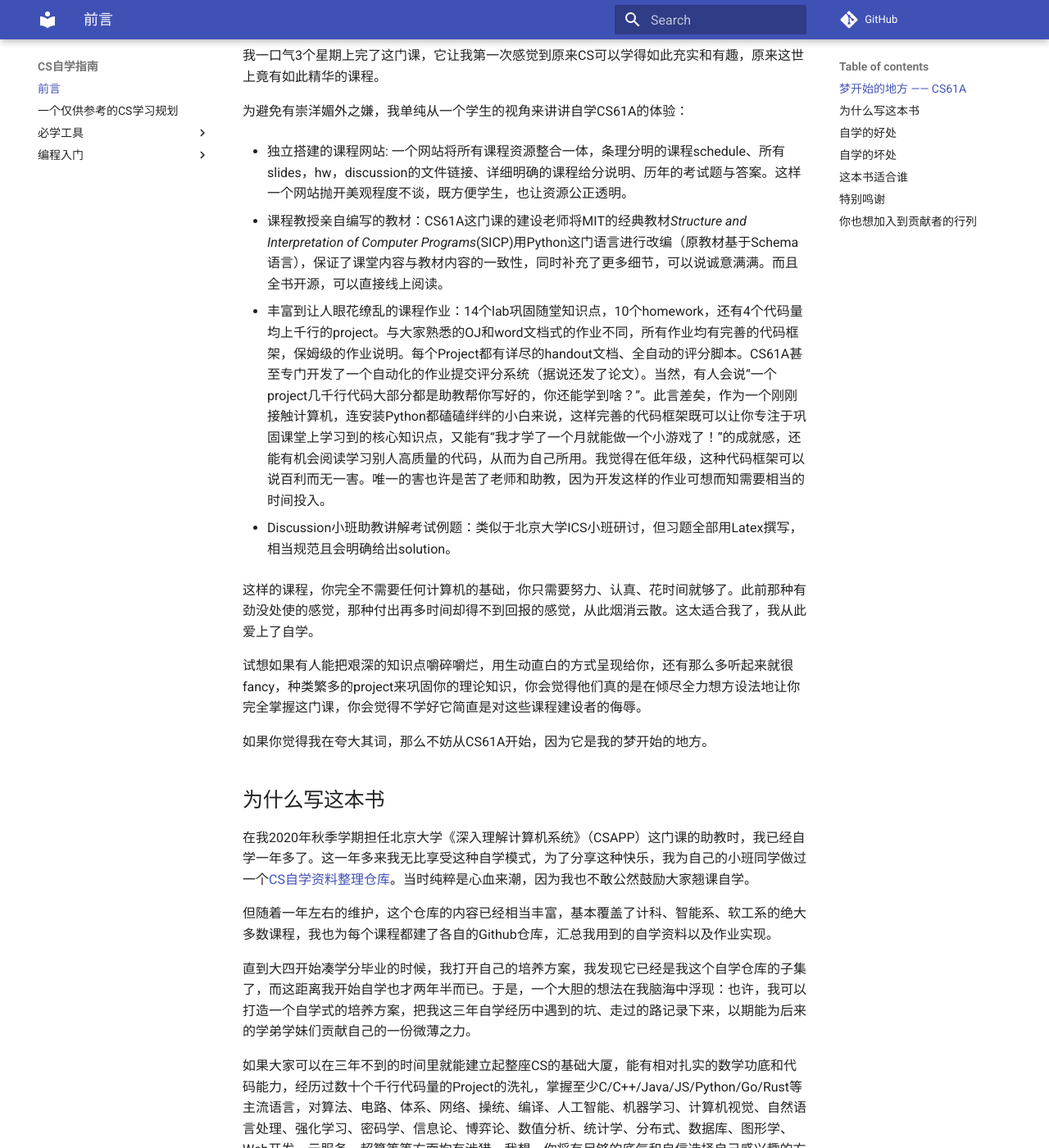
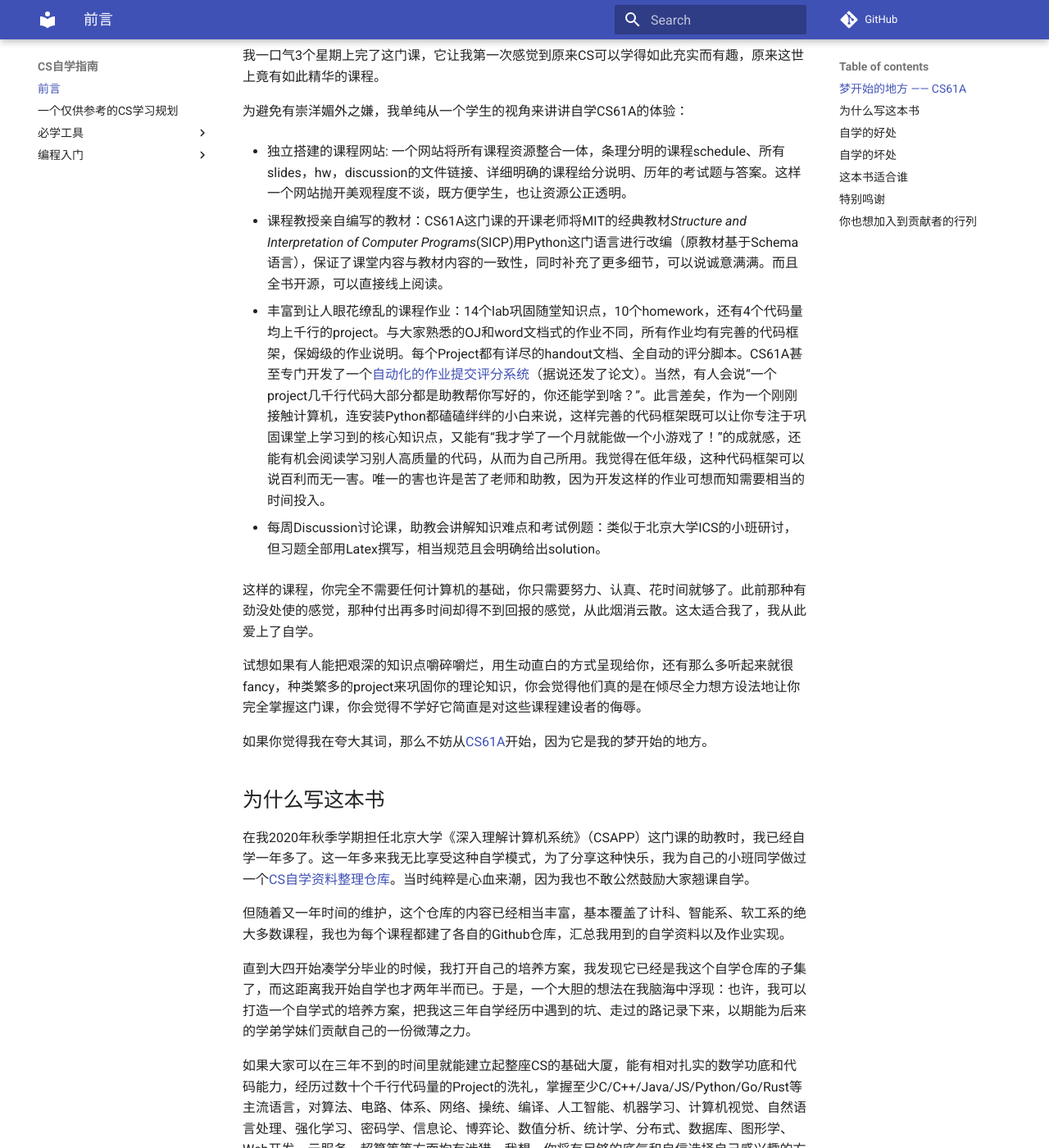
Before and after one commit to PKUFlyingPig/cs-self-learning, an MkDocs documentation site: the page built from docs/index.md, in a window 1280 px wide and 1400 px high, scrolled down 967 px. Shown: the whole window at 82% size. Built offline with MkDocs 1.6.1 and Material for MkDocs 9.7.7, drawn with Linux system fonts in a browser that asks for light colours; comment, search, counter and statistics services are not loaded; some of the changed text lies outside the part shown.

Commit message:
fix some typo

```diff
--- a/docs/index.md
+++ b/docs/index.md
@@ -1,14 +1,14 @@
 # 前言
 
-这是一本写给所有想自学计算机的朋友的指南，也是对自己大学三年自学生涯的一个纪念。
+这是一本计算机的自学指南，也是对自己大学三年自学生涯的一个纪念。
 
-这也是一份献给北大信科学弟学妹们的礼物。如果这本书能对你们的信科生涯有哪怕一丝一毫的帮助，都是对我极大的鼓励和慰藉。
+这同时也是一份献给北大信科学弟学妹们的礼物。如果这本书能对你们的信科生涯有哪怕一丝一毫的帮助，都是对我极大的鼓励和慰藉。
 
 本书目前规划了以下部分(如果你有其他好的建议，或者想加入贡献者的行列，欢迎邮件zhongyinmin@pku.edu.cn或者在issue里提问)：
 
-- 必学工具：IDE, 翻墙, StackOverflow, Git, Github, Vim, Latex, Makefile ...
+- 必学工具：IDE, 翻墙, StackOverflow, Git, Github, Vim, Latex, Makefile, 实用工具 ...
+- **国外高质量CS课程汇总**：我将把我上过的所有高质量的国外CS课程分门别类进行汇总，并给出相关的自学建议，每门课都会有一个独立的仓库维护相关的资源以及我的作业实现。
 - 环境配置：Linux基础，bash，环境变量，Anaconda ...
-- **国外高质量CS课程汇总**：我将把所有我上过的所有高质量的CS课程分门别类进行汇总，并给出相关的自学建议，每门课都会有一个独立的仓库维护相关的资源以及我的作业实现。
 - 经典书籍推荐：看过CSAPP这本书的同学一定感叹好书的重要，我将列举推荐自己看过的计算机领域的必看好书与资源链接。
 - 培养方案替代课程(北大信科专享)：我将按照信科2021年计算机科学与技术专业的培养方案，对于每个课程列出相关替代课程学习资料，并分析如何在不影响课程绩点的情况下学习尽可能多的内容。
 
@@ -17,28 +17,28 @@
 
 这一切的转机发生在我大一的寒假，我心血来潮想学习Python。无意间看到知乎有人推荐了CS61A这门课，说是UC Berkeley的大一入门课程，讲的就是Python。我永远不会忘记那一天，打开[CS61A](https://cs61a.org/)课程网站的那个瞬间，就像哥伦布发现了新大陆一样，我开启了新世界的大门。
 
-我一口气3个星期上完了这门课，它让我第一次感觉到原来CS可以学得如此充实和有趣，原来这世上竟有如此精华的课程。
+我一口气3个星期上完了这门课，它让我第一次感觉到原来CS可以学得如此充实而有趣，原来这世上竟有如此精华的课程。
 
 为避免有崇洋媚外之嫌，我单纯从一个学生的视角来讲讲自学CS61A的体验：
 
 - 独立搭建的课程网站: 一个网站将所有课程资源整合一体，条理分明的课程schedule、所有slides，hw，discussion的文件链接、详细明确的课程给分说明、历年的考试题与答案。这样一个网站抛开美观程度不谈，既方便学生，也让资源公正透明。
 
-- 课程教授亲自编写的教材：CS61A这门课的建设老师将MIT的经典教材*Structure and Interpretation of Computer Programs*(SICP)用Python这门语言进行改编（原教材基于Schema语言），保证了课堂内容与教材内容的一致性，同时补充了更多细节，可以说诚意满满。而且全书开源，可以直接线上阅读。
+- 课程教授亲自编写的教材：CS61A这门课的开课老师将MIT的经典教材*Structure and Interpretation of Computer Programs*(SICP)用Python这门语言进行改编（原教材基于Schema语言），保证了课堂内容与教材内容的一致性，同时补充了更多细节，可以说诚意满满。而且全书开源，可以直接线上阅读。
 
-- 丰富到让人眼花缭乱的课程作业：14个lab巩固随堂知识点，10个homework，还有4个代码量均上千行的project。与大家熟悉的OJ和word文档式的作业不同，所有作业均有完善的代码框架，保姆级的作业说明。每个Project都有详尽的handout文档、全自动的评分脚本。CS61A甚至专门开发了一个自动化的作业提交评分系统（据说还发了论文）。当然，有人会说“一个project几千行代码大部分都是助教帮你写好的，你还能学到啥？”。此言差矣，作为一个刚刚接触计算机，连安装Python都磕磕绊绊的小白来说，这样完善的代码框架既可以让你专注于巩固课堂上学习到的核心知识点，又能有“我才学了一个月就能做一个小游戏了！”的成就感，还能有机会阅读学习别人高质量的代码，从而为自己所用。我觉得在低年级，这种代码框架可以说百利而无一害。唯一的害也许是苦了老师和助教，因为开发这样的作业可想而知需要相当的时间投入。
+- 丰富到让人眼花缭乱的课程作业：14个lab巩固随堂知识点，10个homework，还有4个代码量均上千行的project。与大家熟悉的OJ和word文档式的作业不同，所有作业均有完善的代码框架，保姆级的作业说明。每个Project都有详尽的handout文档、全自动的评分脚本。CS61A甚至专门开发了一个[自动化的作业提交评分系统](https://okpy.org/)（据说还发了论文）。当然，有人会说“一个project几千行代码大部分都是助教帮你写好的，你还能学到啥？”。此言差矣，作为一个刚刚接触计算机，连安装Python都磕磕绊绊的小白来说，这样完善的代码框架既可以让你专注于巩固课堂上学习到的核心知识点，又能有“我才学了一个月就能做一个小游戏了！”的成就感，还能有机会阅读学习别人高质量的代码，从而为自己所用。我觉得在低年级，这种代码框架可以说百利而无一害。唯一的害也许是苦了老师和助教，因为开发这样的作业可想而知需要相当的时间投入。
 
-- Discussion小班助教讲解考试例题：类似于北京大学ICS小班研讨，但习题全部用Latex撰写，相当规范且会明确给出solution。
+- 每周Discussion讨论课，助教会讲解知识难点和考试例题：类似于北京大学ICS的小班研讨，但习题全部用Latex撰写，相当规范且会明确给出solution。
 
 这样的课程，你完全不需要任何计算机的基础，你只需要努力、认真、花时间就够了。此前那种有劲没处使的感觉，那种付出再多时间却得不到回报的感觉，从此烟消云散。这太适合我了，我从此爱上了自学。
 
 试想如果有人能把艰深的知识点嚼碎嚼烂，用生动直白的方式呈现给你，还有那么多听起来就很fancy，种类繁多的project来巩固你的理论知识，你会觉得他们真的是在倾尽全力想方设法地让你完全掌握这门课，你会觉得不学好它简直是对这些课程建设者的侮辱。
 
-如果你觉得我在夸大其词，那么不妨从CS61A开始，因为它是我的梦开始的地方。
+如果你觉得我在夸大其词，那么不妨从[CS61A](https://cs61a.org/)开始，因为它是我的梦开始的地方。
 
 ## 为什么写这本书
 在我2020年秋季学期担任北京大学《深入理解计算机系统》（CSAPP）这门课的助教时，我已经自学一年多了。这一年多来我无比享受这种自学模式，为了分享这种快乐，我为自己的小班同学做过一个[CS自学资料整理仓库](https://github.com/PKUFlyingPig/Self-learning-Computer-Science)。当时纯粹是心血来潮，因为我也不敢公然鼓励大家翘课自学。
 
-但随着一年左右的维护，这个仓库的内容已经相当丰富，基本覆盖了计科、智能系、软工系的绝大多数课程，我也为每个课程都建了各自的Github仓库，汇总我用到的自学资料以及作业实现。
+但随着又一年时间的维护，这个仓库的内容已经相当丰富，基本覆盖了计科、智能系、软工系的绝大多数课程，我也为每个课程都建了各自的Github仓库，汇总我用到的自学资料以及作业实现。
 
 直到大四开始凑学分毕业的时候，我打开自己的培养方案，我发现它已经是我这个自学仓库的子集了，而这距离我开始自学也才两年半而已。于是，一个大胆的想法在我脑海中浮现：也许，我可以打造一个自学式的培养方案，把我这三年自学经历中遇到的坑、走过的路记录下来，以期能为后来的学弟学妹们贡献自己的一份微薄之力。
 
```
Also changed, not shown: docs/CS学习规划.md (+1 -1 lines), docs/必学工具/Makefile.md (+9 -0 lines).
